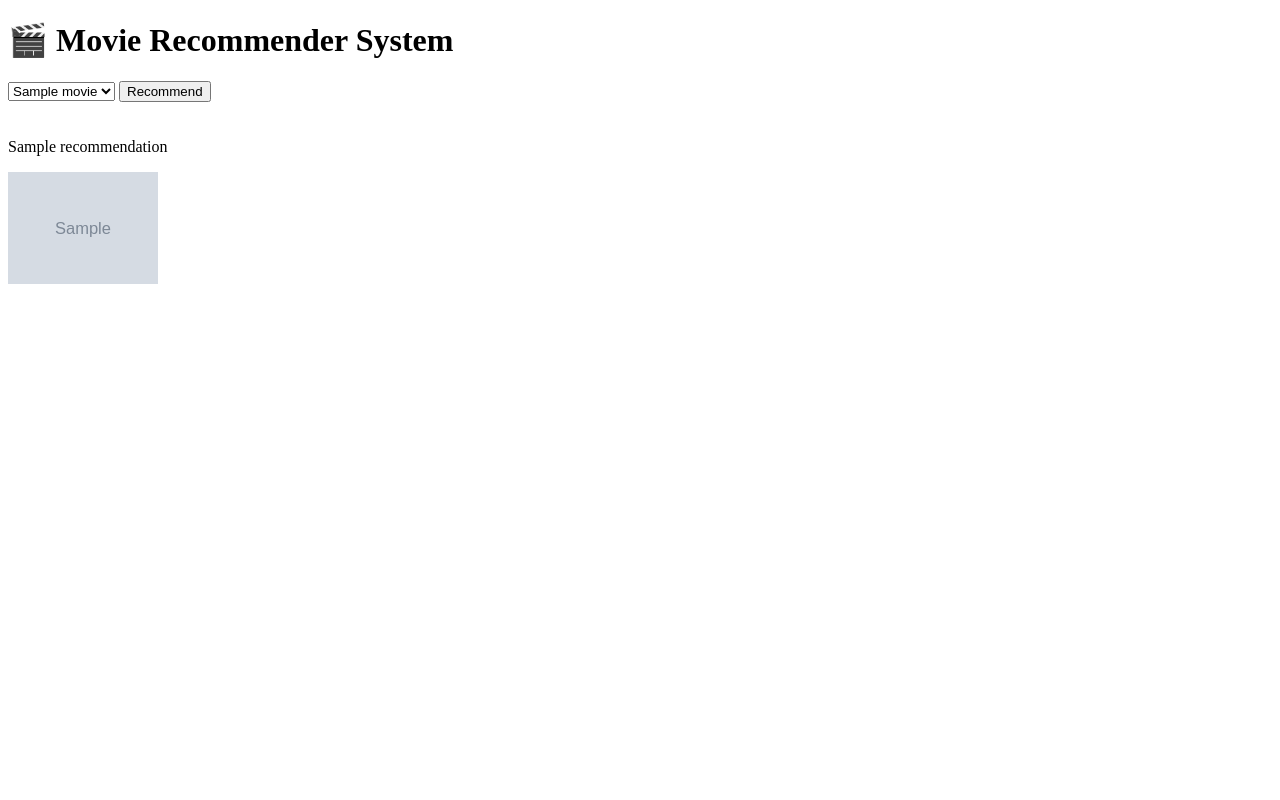
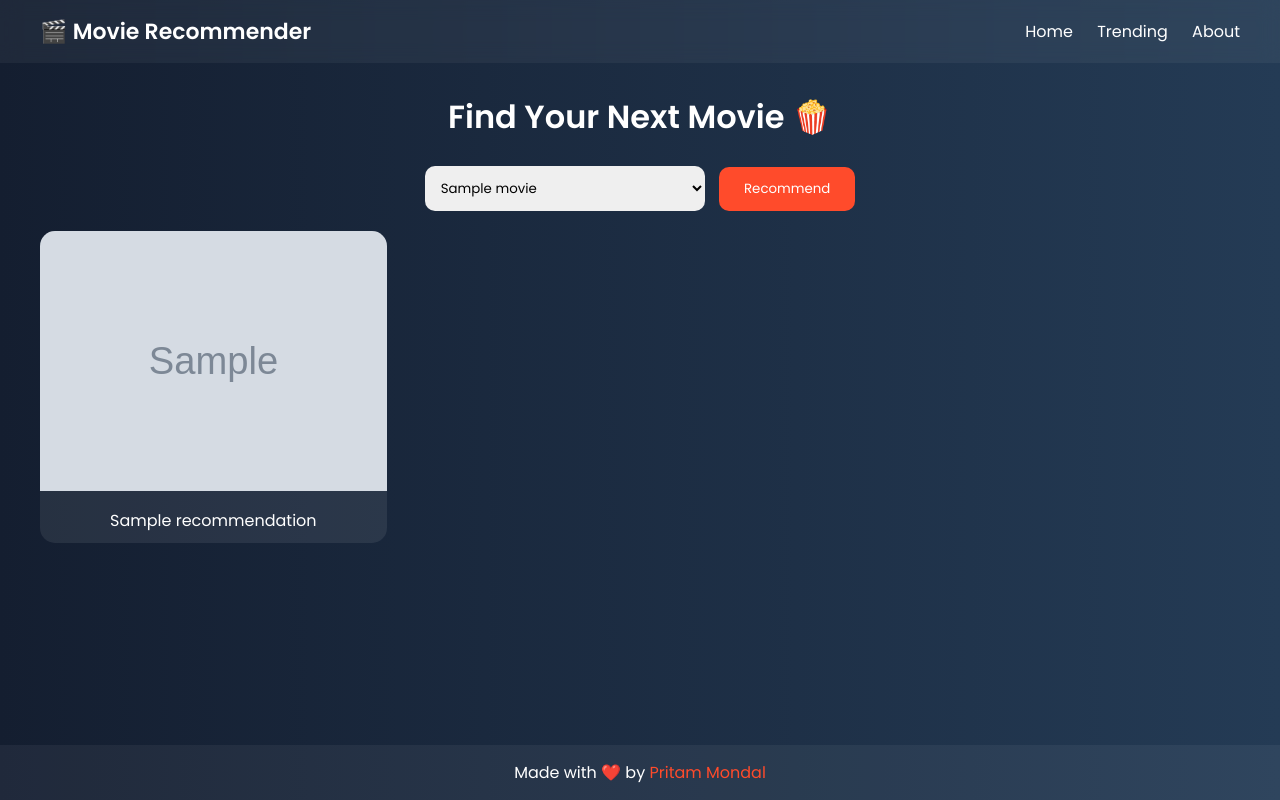
Before and after one commit to Pritam-Mondal18/movie-recommender-system, a Flask app: template templates/index.html in a window 1280 px wide. Run offline with Flask 3, Linux system fonts and the light colour scheme; the template is opened without the code that fills it: most values are stand-ins (such as "Sample title", 1, 10 or a date in 2020); grey boxes marked "Sample" are stand-in pictures; parts of the project's set-up code (start-up, migrations or seed data) failed here and were passed over.

Commit message:
enhance UI

```diff
--- a/app.py
+++ b/app.py
@@ -18,7 +18,6 @@ def download_similarity():
         print("Downloading similarity.pkl...")
         gdown.download(url, SIMILARITY_FILE, quiet=False)
 
-# Download before loading
 download_similarity()
 
 # ---------------- LOAD DATA ---------------- #
@@ -71,6 +70,7 @@ def recommend(movie):
 
 @app.route('/', methods=['GET', 'POST'])
 def index():
+    selected_movie = None
     recommendations = []
     posters = []
 
@@ -82,11 +82,12 @@ def index():
         'index.html',
         movie_list=movies['title'].values,
         recommendations=recommendations,
-        posters=posters
+        posters=posters,
+        selected_movie=selected_movie   # ✅ important fix
     )
 
 
 # ---------------- RUN ---------------- #
 
 if __name__ == "__main__":
-    app.run(host="0.0.0.0", port=5000)
+    app.run(debug=True)
--- a/templates/index.html
+++ b/templates/index.html
@@ -1,29 +1,191 @@
 <!DOCTYPE html>
-<html>
+<html lang="en">
 <head>
+    <meta charset="UTF-8">
+    <meta name="viewport" content="width=device-width, initial-scale=1.0">
     <title>Movie Recommender</title>
+
+    <link href="https://fonts.googleapis.com/css2?family=Poppins:wght@300;400;600&display=swap" rel="stylesheet">
+
+    <style>
+        * {
+            margin: 0;
+            padding: 0;
+            box-sizing: border-box;
+            font-family: 'Poppins', sans-serif;
+        }
+
+        body {
+            background: linear-gradient(to right, #141e30, #243b55);
+            color: white;
+            display: flex;
+            flex-direction: column;
+            min-height: 100vh;
+        }
+
+        /* HEADER */
+        header {
+            display: flex;
+            justify-content: space-between;
+            align-items: center;
+            padding: 15px 40px;
+            background: rgba(255, 255, 255, 0.05);
+            backdrop-filter: blur(10px);
+        }
+
+        .logo {
+            font-size: 22px;
+            font-weight: 600;
+        }
+
+        nav a {
+            margin-left: 20px;
+            text-decoration: none;
+            color: white;
+        }
+
+        nav a:hover {
+            color: #ff4b2b;
+        }
+
+        /* MAIN */
+        .container {
+            flex: 1;
+            text-align: center;
+            padding: 30px 20px;
+        }
+
+        h1 {
+            margin-bottom: 25px;
+        }
+
+        select {
+            padding: 12px;
+            width: 280px;
+            border-radius: 10px;
+            border: none;
+            margin-right: 10px;
+        }
+
+        button {
+            padding: 12px 25px;
+            background: #ff4b2b;
+            border: none;
+            border-radius: 10px;
+            color: white;
+            cursor: pointer;
+        }
+
+        button:hover {
+            background: #ff416c;
+        }
+
+        /* MOVIES */
+        .movies {
+            display: flex;
+            gap: 20px;
+            overflow-x: auto;
+            padding: 20px;
+        }
+
+        .movies::-webkit-scrollbar {
+            display: none;
+        }
+
+        .card {
+            min-width: 200px;
+            background: rgba(255,255,255,0.08);
+            border-radius: 15px;
+            overflow: hidden;
+            transition: 0.3s;
+        }
+
+        .card:hover {
+            transform: translateY(-8px);
+        }
+
+        .card img {
+            width: 100%;
+            height: 260px;
+            object-fit: cover;
+        }
+
+        .card p {
+            padding: 10px;
+        }
+
+        /* FOOTER */
+        footer {
+            text-align: center;
+            padding: 15px;
+            background: rgba(255,255,255,0.05);
+        }
+
+        footer span {
+            color: #ff4b2b;
+        }
+
+        /* MOBILE */
+        @media (max-width: 768px) {
+            .movies {
+                display: grid;
+                grid-template-columns: 1fr;
+                overflow-x: hidden;
+            }
+
+            select, button {
+                width: 100%;
+                margin-bottom: 10px;
+            }
+
+            header {
+                flex-direction: column;
+            }
+        }
+
+    </style>
 </head>
 <body>
 
-    <h1>🎬 Movie Recommender System</h1>
+<header>
+    <div class="logo">🎬 Movie Recommender</div>
+    <nav>
+        <a href="#">Home</a>
+        <a href="#">Trending</a>
+        <a href="#">About</a>
+    </nav>
+</header>
+
+<div class="container">
+
+    <h1>Find Your Next Movie 🍿</h1>
 
     <form method="POST">
         <select name="movie">
             {% for movie in movie_list %}
-                <option value="{{ movie }}">{{ movie }}</option>
+                <option value="{{ movie }}"
+                    {% if movie == selected_movie %} selected {% endif %}>
+                    {{ movie }}
+                </option>
             {% endfor %}
         </select>
         <button type="submit">Recommend</button>
     </form>
 
-    <div style="display:flex; margin-top:20px;">
+    <div class="movies">
         {% for i in range(recommendations|length) %}
-            <div style="margin-right:20px;">
+            <div class="card">
+                <img src="{{ posters[i] }}">
                 <p>{{ recommendations[i] }}</p>
-                <img src="{{ posters[i] }}" width="150">
             </div>
         {% endfor %}
     </div>
 
+</div>
+
+<footer>
+    Made with ❤️ by <span>Pritam Mondal</span>
+</footer>
+
 </body>
 </html>
```
